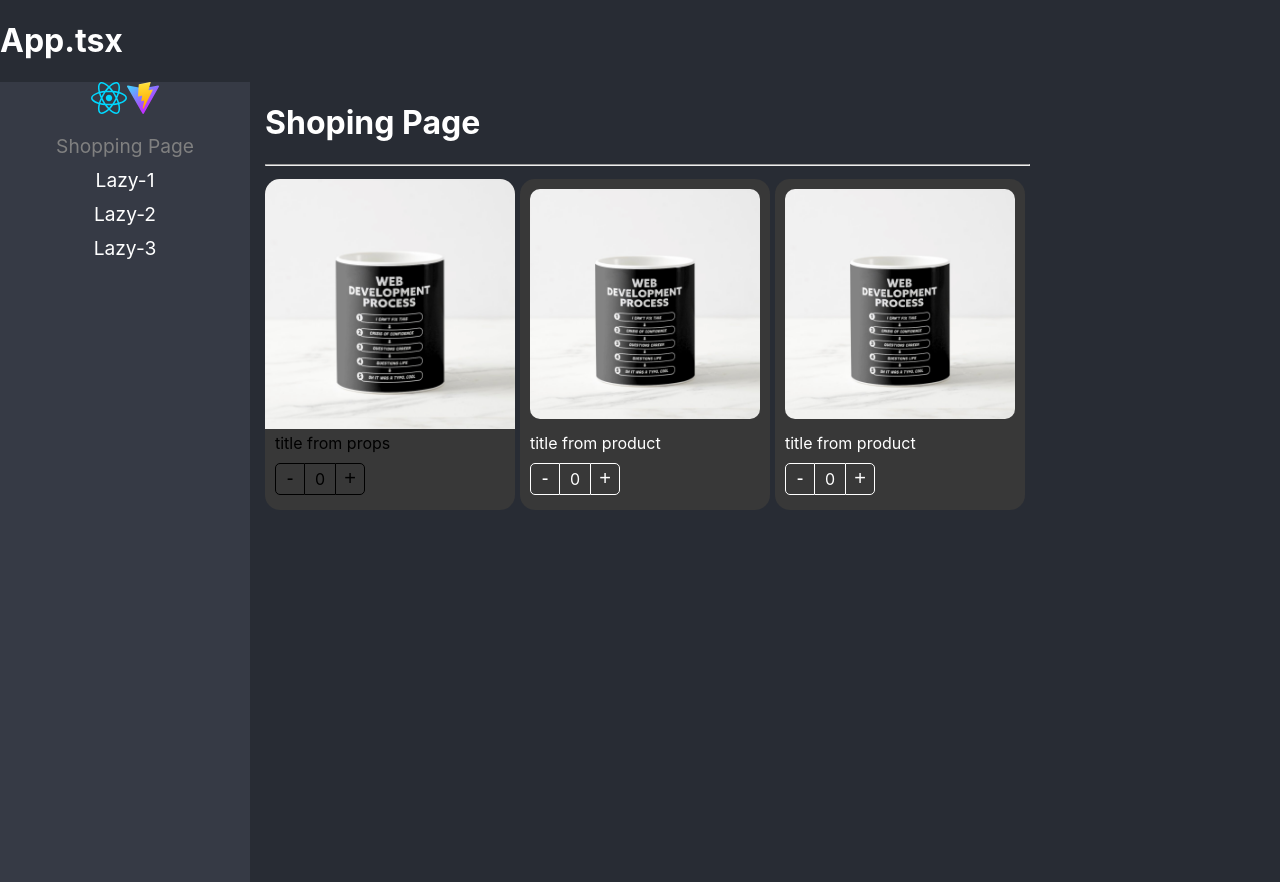
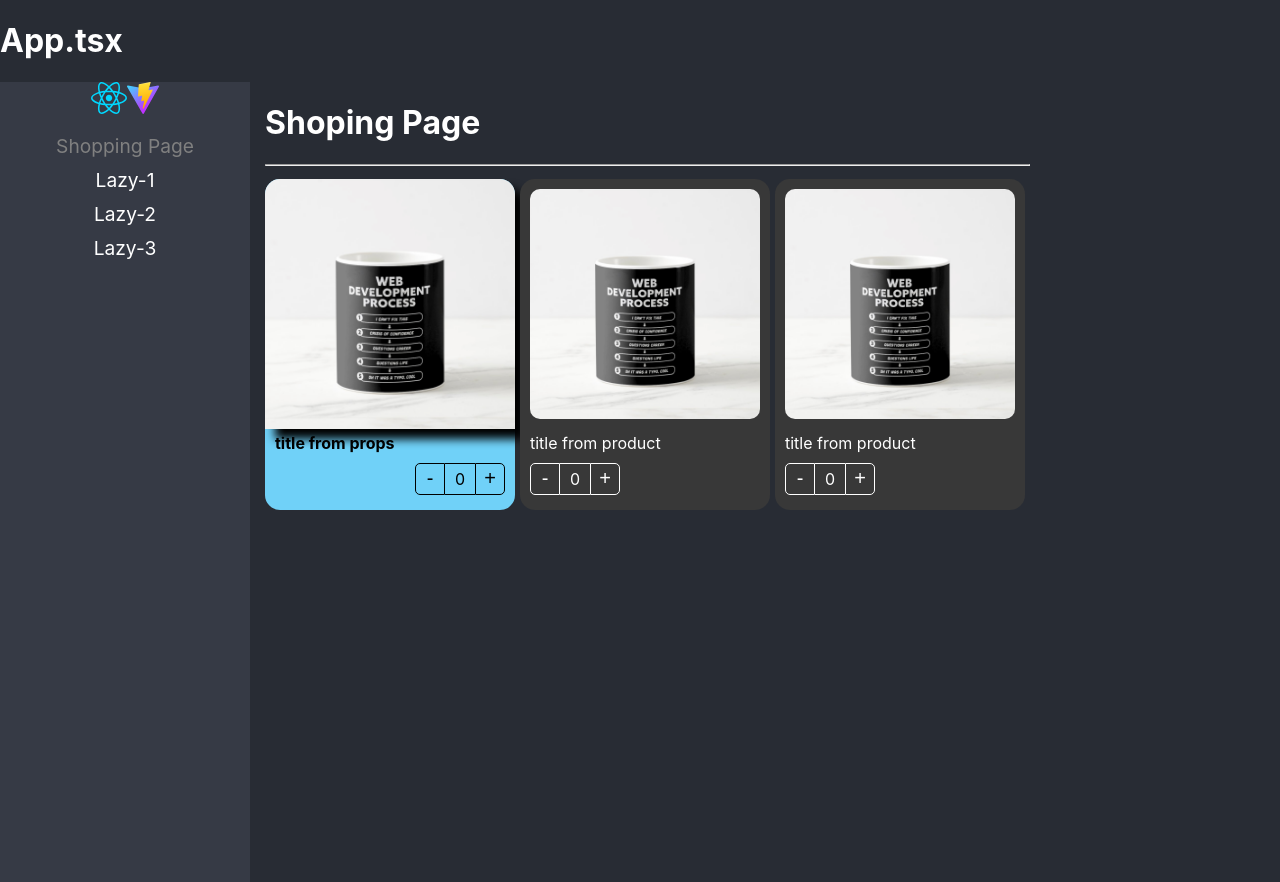
Before and after one commit to jotasenator/ReactTypeScript-ProyectoInicial, a React (Vite) app: page /shopping in a window 1280 px wide. Built offline with nearby package versions, Linux system fonts and the light colour scheme.

Commit message:
implement style css properties

```diff
--- a/src/02-component-patters/components/ProductButtons.tsx
+++ b/src/02-component-patters/components/ProductButtons.tsx
@@ -4,13 +4,14 @@ import styles from "../styles/styles.module.css";
 
 export interface Props {
   className?: string;
+  style?: React.CSSProperties;
 }
 
-export const ProductButtons = ({ className }: Props) => {
+export const ProductButtons = ({ className, style }: Props) => {
   const { increaseBy, counter } = useContext(ProductContext);
 
   return (
-    <div className={`${styles.buttonsContainer} ${className}`}>
+    <div style={style} className={`${styles.buttonsContainer} ${className}`}>
       <button className={styles.buttonMinus} onClick={() => increaseBy(-1)}>
         -
       </button>
--- a/src/02-component-patters/components/ProductCard.tsx
+++ b/src/02-component-patters/components/ProductCard.tsx
@@ -1,6 +1,6 @@
 import styles from "../styles/styles.module.css";
 import { useProduct } from "../hooks/useProduct";
-import { createContext, ReactElement } from "react";
+import { createContext } from "react";
 import { ProductContextProps, Product } from "../interfaces/interfaces";
 
 export const ProductContext = createContext({} as ProductContextProps);
@@ -8,16 +8,17 @@ const { Provider } = ProductContext;
 
 export interface Props {
   product: Product;
-  children?: ReactElement | ReactElement[];
+  children?: React.ReactElement | React.ReactElement[];
   className?: string;
+  style?: React.CSSProperties;
 }
 
-export const ProductCard = ({ children, product, className }: Props) => {
+export const ProductCard = ({ children, product, className, style }: Props) => {
   const { counter, increaseBy } = useProduct();
 
   return (
     <Provider value={{ counter, increaseBy, product }}>
-      <div className={`${styles.productCard} ${className}`}>
+      <div style={style} className={`${styles.productCard} ${className}`}>
         {children}
 
         {/* <ProductImage img={product.img}/>
--- a/src/02-component-patters/components/ProductImage.tsx
+++ b/src/02-component-patters/components/ProductImage.tsx
@@ -6,9 +6,10 @@ import { ProductContext } from "./ProductCard";
 export interface Props {
   img?: string;
   className?: string;
+  style?: React.CSSProperties;
 }
 
-export const ProductImage = ({ img, className }: Props) => {
+export const ProductImage = ({ img, className, style }: Props) => {
   const { product } = useContext(ProductContext);
 
   let imgToShow: string | undefined;
@@ -25,6 +26,7 @@ export const ProductImage = ({ img, className }: Props) => {
 
   return (
     <img
+      style={style}
       className={`${styles.productImg} ${className}`}
       src={imgToShow}
       alt="Coffe Mug"
--- a/src/02-component-patters/components/ProductTitle.tsx
+++ b/src/02-component-patters/components/ProductTitle.tsx
@@ -5,13 +5,14 @@ import styles from "../styles/styles.module.css";
 export interface Props {
   title?: string;
   className?: string;
+  style?: React.CSSProperties;
 }
 
-export const ProductTitle = ({ title, className }: Props) => {
+export const ProductTitle = ({ title, className, style }: Props) => {
   const { product } = useContext(ProductContext);
 
   return (
-    <span className={`${styles.productDescription} ${className}`}>
+    <span style={style} className={`${styles.productDescription} ${className}`}>
       {title ? title : product.title}
     </span>
   );
--- a/src/02-component-patters/pages/ShopingPage.tsx
+++ b/src/02-component-patters/pages/ShopingPage.tsx
@@ -26,10 +26,24 @@ const ShopingPage = () => {
           flexWrap: "wrap",
         }}
       >
-        <ProductCard product={product} className="bg-dark">
-          <ProductImage />
-          <ProductTitle title="title from props " />
-          <ProductButtons />
+        <ProductCard product={product} style={{ background: "#70D1F8" }}>
+          <ProductImage
+            style={{
+              boxShadow: "10px 10px 10px black",
+            }}
+          />
+          <ProductTitle
+            title="title from props "
+            style={{
+              fontWeight: "bold",
+            }}
+          />
+          <ProductButtons
+            style={{
+              display: "flex",
+              justifyContent: "end",
+            }}
+          />
         </ProductCard>
 
         <ProductCard product={product} className="bg-dark">
```
